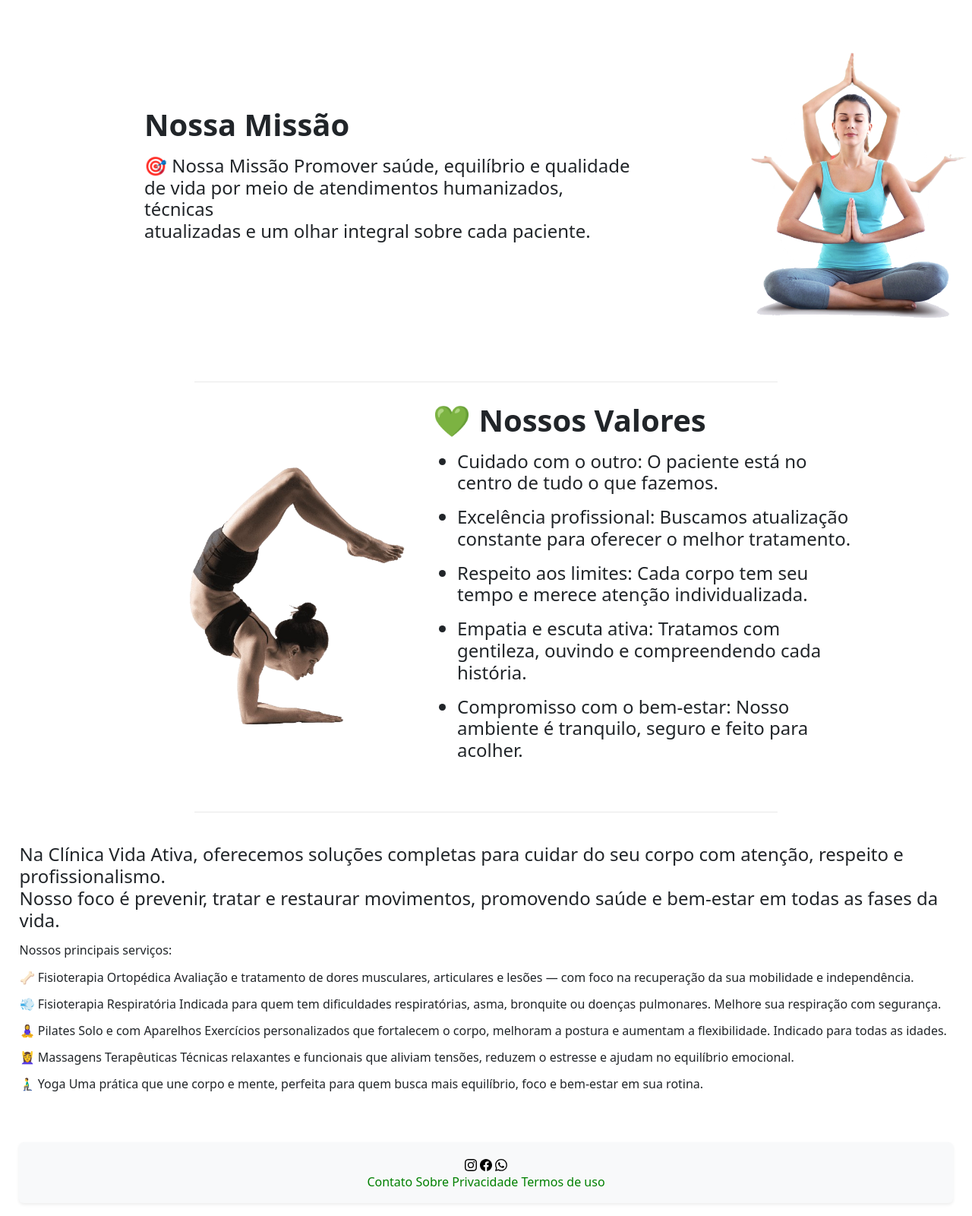
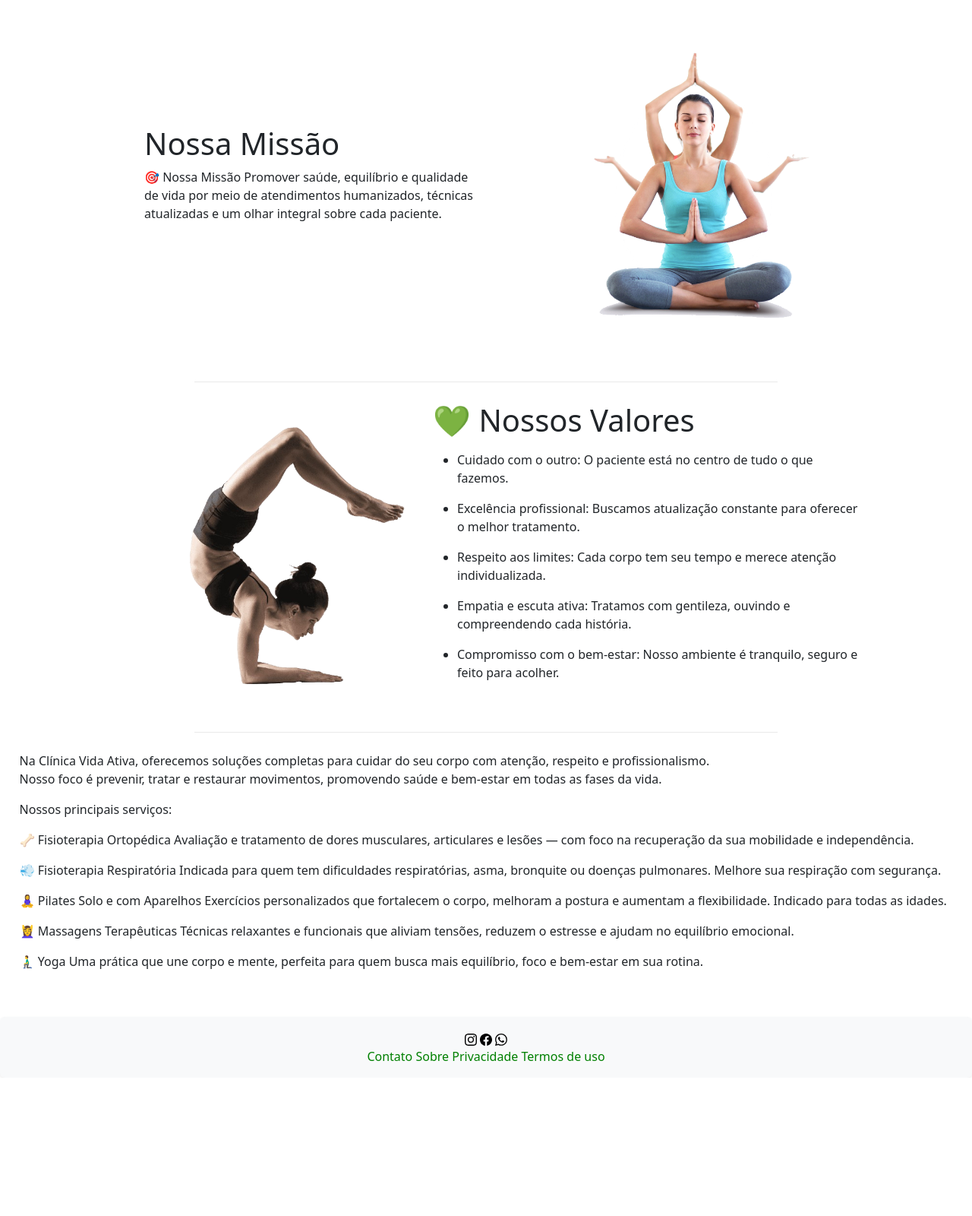
Before and after one commit to joao-delmilio/site-yoga, a plain HTML site: page site/sobre_nos.html in a window 1280 px wide. Shown: the part 524-2124 px from the top of the page at 76% size. After the commit the page ends 1942 px from the top, so only its background shows below. Drawn offline with nearby package versions, Linux system fonts and the light colour scheme.

Commit message:
qualidade de vida

```diff
--- a/site/css/style.css
+++ b/site/css/style.css
@@ -3,13 +3,10 @@ body {
     flex-direction: column;
 }
 
-main {
-    flex: 1;
-    padding: 20px;
-}
-
 footer {
-    padding: 25px;
+    display: fixed;
+    position: 0 bottom;
+    padding-top: 20px;
 }
 
 .yoga_home img {
@@ -46,6 +43,11 @@ footer {
     padding-top: 5vw;
     padding-bottom: 5vw;
     text-align: center;
+}
+
+.carosel img{
+    height: 650px;
+    width: 1000px;
 }
 
 .sociais_svg {
@@ -91,7 +93,7 @@ footer {
     top: 50%;
     left: 50%;
     transform: translate(-50%, -50%);
-    color: white
+    color: rgb(255, 255, 255);
 }
 
 .entre-contato {
@@ -194,6 +196,7 @@ footer {
 .forms-agendamento{
     justify-content: center;
     text-align: center;
+    padding-bottom: 97px;
 }
 
 #mensagem{
--- a/site/sobre_nos.html
+++ b/site/sobre_nos.html
@@ -26,7 +26,6 @@
                     aria-controls="navbarNav" aria-expanded="false" aria-label="Toggle navigation">
                     <span class="navbar-toggler-icon"></span>
                 </button>
-
                 <div class="collapse navbar-collapse" id="navbarNav">
                     <ul class="navbar-nav">
                         <li class="nav-item">
@@ -48,7 +47,7 @@
                             <a class="nav-link" href="agendamento.html" style="color:#187F4F">Agendamento</a>
                         </li>
                         <li class="nav-item">
-                            <a class="nav-link" href="blog_yoga.html" style="color:#187F4F">Blog do Yoga</a>
+                            <a class="nav-link" href="https://myyoga.com.br/blog/" target="_blank" style="color:#187F4F">Blog do Yoga</a>
                         </li>
                         <li class="nav-item">
                             <a class="nav-link" href="termo_uso.html" style="color:#187F4F">Politica de uso</a>
@@ -98,12 +97,12 @@
 
     <section class="tabeloso">
         <div class="texto">
-            <h1><b>Nossa Missão</b></h1>
+            <h1>Nossa Missão</h1>
             <p>
-            <h4>🎯 Nossa Missão
+            🎯 Nossa Missão
                 Promover saúde, equilíbrio e qualidade <br>de vida por meio de atendimentos humanizados, técnicas<br>
                 atualizadas e
-                um olhar integral sobre cada paciente.</h4>
+                um olhar integral sobre cada paciente.
             </p>
         </div>
         <div class="visao-valores">
@@ -118,9 +117,9 @@
             <img src="img/yoga_prof2.png" width="300px">
         </div>
         <div class="texto">
-            <h1><b>💚 Nossos Valores</b></h1>
+            <h1>💚 Nossos Valores</h1>
             <p>
-            <h4>
+
                 <ul>
                     <li>
                         <p>Cuidado com o outro: O paciente está no centro de tudo o que fazemos.</p>
@@ -147,7 +146,7 @@
                             Compromisso com o bem-estar: Nosso ambiente é tranquilo, seguro e feito para acolher.</p>
                     </li>
                 </ul>
-            </h4>
+
             </p>
         </div>
     </section>
@@ -156,44 +155,43 @@
 
     <section class="o-que-fazemos">
         <p>
-        <h4>Na Clínica Vida Ativa, oferecemos soluções completas para cuidar do seu corpo com atenção, respeito e
+            Na Clínica Vida Ativa, oferecemos soluções completas para cuidar do seu corpo com atenção, respeito e
             profissionalismo.<br>Nosso foco é prevenir, tratar e restaurar movimentos, promovendo saúde e bem-estar em
             todas as
-            fases da vida.</h4>
+            fases da vida.
         </p>
 
         <p>
-        <h6>Nossos principais serviços:</p>
-            🦴 Fisioterapia Ortopédica
-            Avaliação e tratamento de dores musculares, articulares e lesões — com foco na recuperação da sua mobilidade
-            e
-            independência.</h6>
+            Nossos principais serviços:</p>
+        🦴 Fisioterapia Ortopédica
+        Avaliação e tratamento de dores musculares, articulares e lesões — com foco na recuperação da sua mobilidade
+        e
+        independência.
         </p>
 
         <p>
-        <h6>💨 Fisioterapia Respiratória
+            💨 Fisioterapia Respiratória
             Indicada para quem tem dificuldades respiratórias, asma, bronquite ou doenças pulmonares. Melhore sua
             respiração
-            com segurança.</h6>
+            com segurança.
         </p>
 
         <p>
-        <h6>🧘‍♀️ Pilates Solo e com Aparelhos
+            🧘‍♀️ Pilates Solo e com Aparelhos
             Exercícios personalizados que fortalecem o corpo, melhoram a postura e aumentam a flexibilidade. Indicado
             para
-            todas as idades.</h6>
+            todas as idades.
         </p>
 
         <p>
-        <h6>💆‍♀️ Massagens Terapêuticas
+            💆‍♀️ Massagens Terapêuticas
             Técnicas relaxantes e funcionais que aliviam tensões, reduzem o estresse e ajudam no equilíbrio emocional.
-        </h6>
+
         </p>
 
         <p>
-        <h6>🧎‍♂️ Yoga
+            🧎‍♂️ Yoga
             Uma prática que une corpo e mente, perfeita para quem busca mais equilíbrio, foco e bem-estar em sua rotina.
-        </h6>
         </p>
     </section>
 
@@ -204,7 +202,7 @@
 
 <footer>
     <div class="essential_footer">
-        <div class="shadow-sm p-3 mb-5 bg-body-tertiary rounded">
+        <div class="shadow-sm p-3 bg-body-tertiary rounded">
             <a href="https://catpedia.wiki/images/5/59/Milly.png" target="_blank"><img src="img/instagram.svg"></a>
             <a href="https://encrypted-tbn0.gstatic.com/images?q=tbn:ANd9GcR29HlkS3RKkGbgHnDVtvOUJWCa7sm5Dhdh1A&s"
                 target="_blank"><img src="img/facebook.svg"></a>
```
Also changed, not shown: site/agendamento.html (+2 -3 lines), site/blog_yoga.html (+2 -3 lines), site/contato.html (+3 -5 lines), site/equipe.html (+2 -3 lines), site/index.html (+2 -3 lines), site/privacidade.html (+2 -3 lines), site/termo_uso.html (+2 -3 lines), site/tipos_fisio.html (+2 -5 lines), site/img/contato_img.jpg, site/img/equipe_img.jpg.
